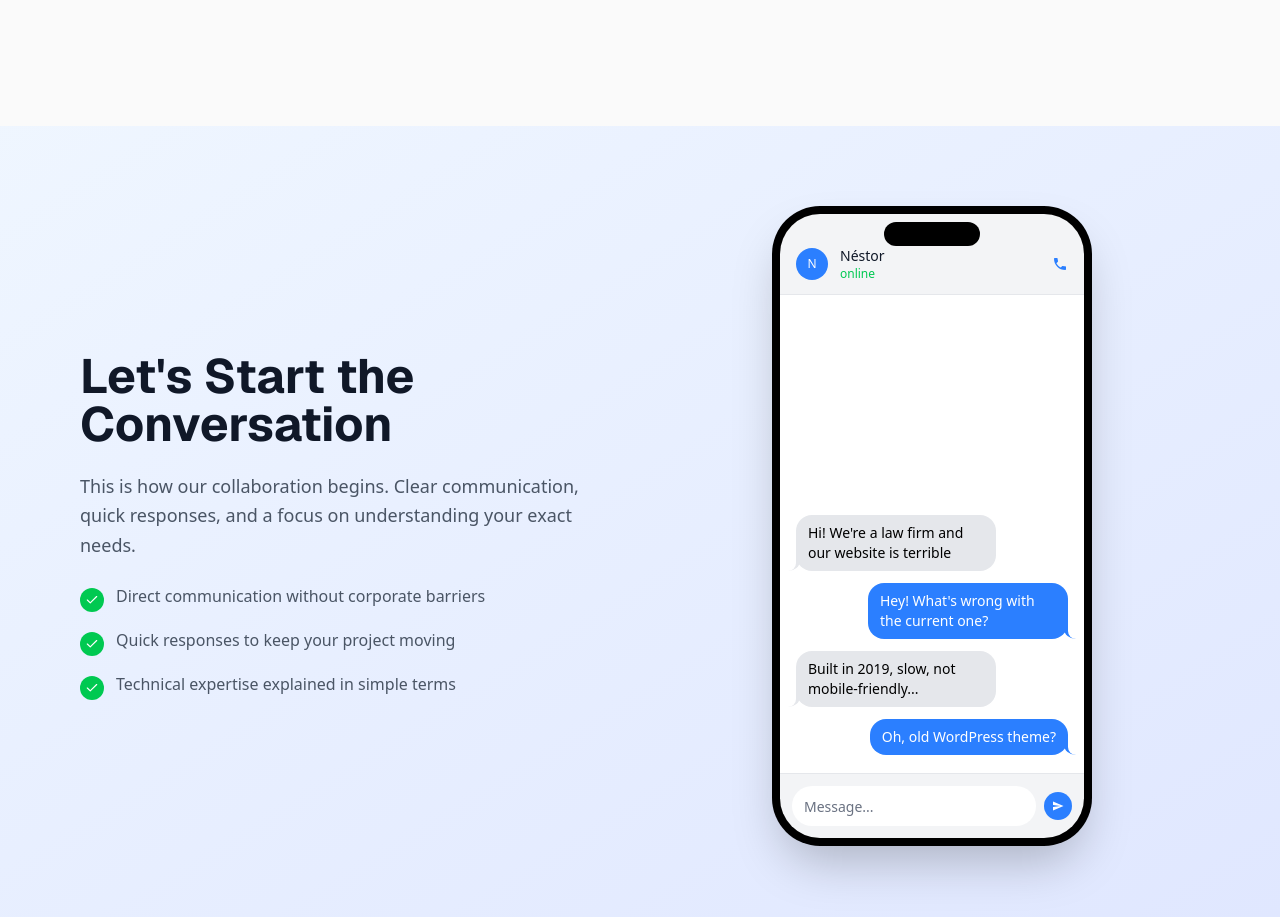
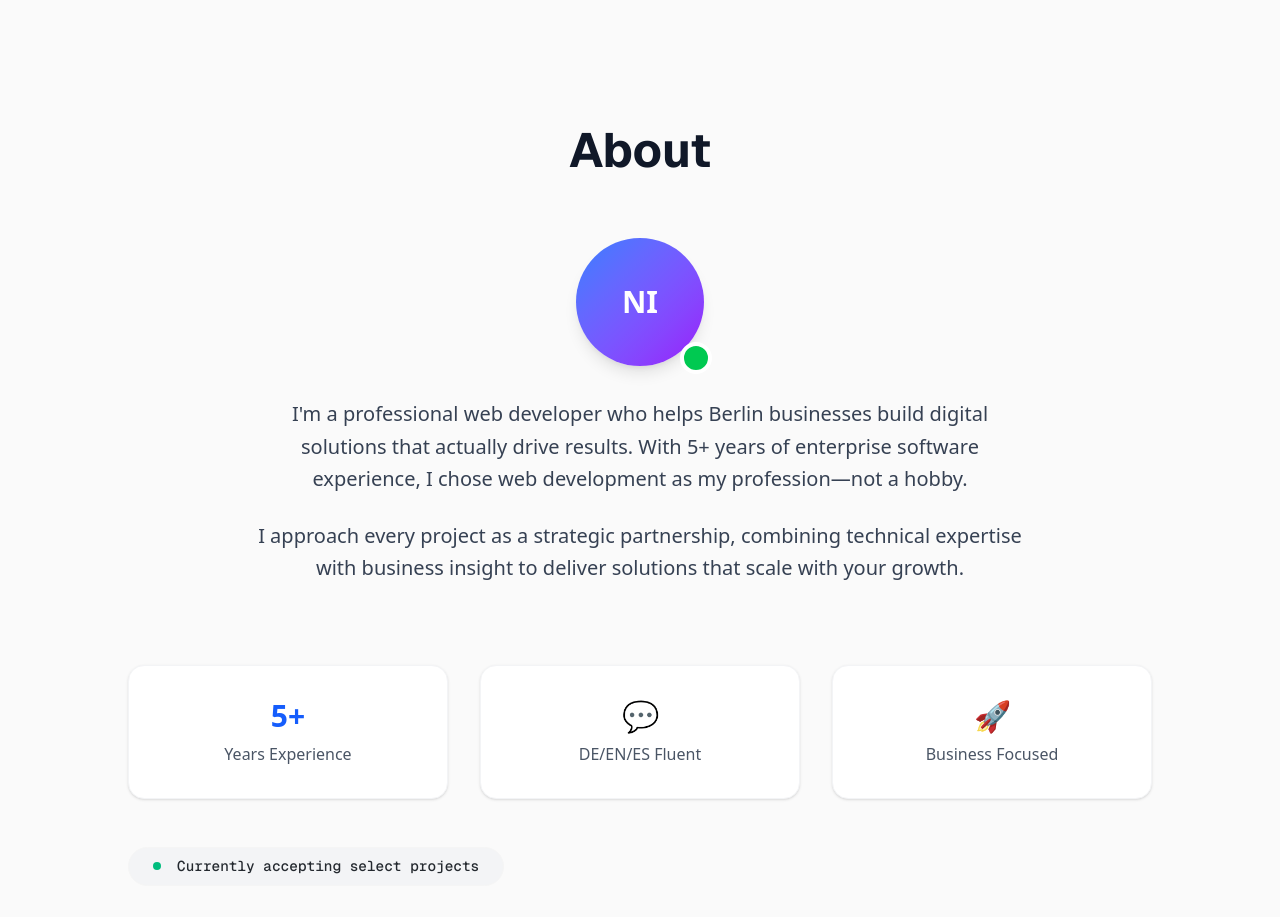
Before and after one commit to nestoririondo/portfolio-v3, a Next.js app: page / in a window 1280 px wide. Shown: the part 1880-2797 px from the top of the page. Built offline with nearby package versions, Linux system fonts and the light colour scheme.

Commit message:
feat: enhance About section with improved descriptions and localization; update ChatDemo styling

```diff
--- a/components/layout/MainContent.tsx
+++ b/components/layout/MainContent.tsx
@@ -1,20 +1,15 @@
 "use client";
 
-import {
-  Hero,
-  Services,
-  About,
-  Contact,
-} from "@/components/sections";
+import { Hero, Services, About, Contact } from "@/components/sections";
 import { ChatDemo } from "@/components/sections/ChatDemo";
 
 export function MainContent() {
   return (
-    <div className="flex flex-col gap-[20rem]">
+    <div className="flex flex-col gap-80">
       <Hero />
       <Services />
+      <About />
       <ChatDemo />
-      <About />
       <Contact />
     </div>
   );
--- a/components/sections/About.tsx
+++ b/components/sections/About.tsx
@@ -2,7 +2,6 @@
 
 import { useLanguage } from "@/lib/contexts/LanguageContext";
 import { motion } from "framer-motion";
-import { SKILLS } from "@/lib/constants/skills";
 import Example from "../ui/Status";
 
 export function About() {
@@ -24,50 +23,51 @@ export function About() {
         </motion.div>
 
         <motion.div
-          className="grid grid-cols-1 lg:grid-cols-2 gap-12 items-center"
+          className="max-w-5xl mx-auto"
           initial={{ opacity: 0, y: 50 }}
           whileInView={{ opacity: 1, y: 0 }}
           viewport={{ once: true }}
           transition={{ duration: 0.6, delay: 0.2 }}
         >
-          <div className="order-2 lg:order-1">
-            <div className="flex flex-col items-center lg:items-start space-y-6">
-              <div className="relative">
-                <div className="w-32 h-32 bg-gradient-to-br from-blue-500 to-purple-600 rounded-2xl flex items-center justify-center text-white text-4xl font-bold shadow-lg">
-                  NI
-                </div>
+          {/* Hero Section */}
+          <div className="text-center mb-20">
+            <div className="inline-block relative mb-8">
+              <div className="w-32 h-32 bg-linear-to-br from-blue-500 to-purple-600 rounded-full flex items-center justify-center text-white text-3xl font-bold shadow-lg mx-auto">
+                NI
               </div>
-              <div className="text-center lg:text-left">
-                <div className="font-mono text-sm text-gray-600 dark:text-gray-400 uppercase tracking-wider">
-                  {t("about.profile.role")}
-                  <br />
-                  {t("about.profile.location")}
-                </div>
-              </div>
+              <div className="absolute -bottom-2 -right-2 w-8 h-8 bg-green-500 rounded-full border-4 border-white dark:border-gray-900"></div>
+            </div>
+
+            <div className="max-w-3xl mx-auto space-y-6">
+              <p className="text-xl text-gray-700 dark:text-gray-300 leading-relaxed">
+                {t("about.description1")}
+              </p>
+              <p className="text-xl text-gray-700 dark:text-gray-300 leading-relaxed">
+                {t("about.description2")}
+              </p>
             </div>
           </div>
 
-          <div className="order-1 lg:order-2 space-y-8">
-            <p className="text-lg text-gray-600 dark:text-gray-400 leading-relaxed">
-              {t("about.description1")}
-            </p>
-
-            <div className="space-y-4">
-              <h3 className="text-lg font-semibold text-gray-900 dark:text-white">
-                Skills & Technologies
-              </h3>
-              <div className="flex flex-wrap gap-3">
-                {SKILLS.map((skill, index) => (
-                  <span
-                    key={index}
-                    className="px-3 py-2 bg-blue-100 dark:bg-blue-900/20 text-blue-700 dark:text-blue-400 font-medium text-sm rounded-lg hover:bg-blue-200 dark:hover:bg-blue-900/40 transition-colors duration-200"
-                  >
-                    {skill}
-                  </span>
-                ))}
-              </div>
+          {/* Stats Cards */}
+          <div className="grid grid-cols-1 md:grid-cols-3 gap-8 mb-12">
+            <div className="bg-white dark:bg-gray-800 p-8 rounded-2xl shadow-sm border border-gray-100 dark:border-gray-700 text-center">
+              <div className="text-3xl font-bold text-blue-600 dark:text-blue-400 mb-2">5+</div>
+              <div className="text-gray-600 dark:text-gray-400 font-medium">Years Experience</div>
             </div>
 
+            <div className="bg-white dark:bg-gray-800 p-8 rounded-2xl shadow-sm border border-gray-100 dark:border-gray-700 text-center">
+              <div className="text-3xl font-bold text-blue-600 dark:text-blue-400 mb-2">💬</div>
+              <div className="text-gray-600 dark:text-gray-400 font-medium">DE/EN/ES Fluent</div>
+            </div>
+
+            <div className="bg-white dark:bg-gray-800 p-8 rounded-2xl shadow-sm border border-gray-100 dark:border-gray-700 text-center">
+              <div className="text-3xl font-bold text-blue-600 dark:text-blue-400 mb-2">🚀</div>
+              <div className="text-gray-600 dark:text-gray-400 font-medium">Business Focused</div>
+            </div>
+          </div>
+
+          {/* Status */}
+          <div className="text-center">
             <Example>{t("about.status")}</Example>
           </div>
         </motion.div>
--- a/components/sections/ChatDemo.tsx
+++ b/components/sections/ChatDemo.tsx
@@ -8,7 +8,7 @@ export function ChatDemo() {
   const { t } = useLanguage();
 
   return (
-    <section className="py-20 bg-gradient-to-br from-blue-50 to-indigo-100 dark:from-gray-900 dark:to-gray-800">
+    <section className="py-20">
       <div className="max-w-6xl mx-auto px-4">
         <div className="grid grid-cols-1 lg:grid-cols-2 gap-12 items-center">
           {/* Left side - Text content */}
--- a/components/ui/ChatBubble.tsx
+++ b/components/ui/ChatBubble.tsx
@@ -136,7 +136,7 @@ export function ChatBubble() {
                     <motion.li
                       key={i}
                       className={`
-                        relative max-w-[200px] mb-3 px-3 py-2 leading-5 break-words rounded-2xl text-sm
+                        relative max-w-[200px] mb-3 px-3 py-2 leading-5 overflow-wrap-break-word rounded-2xl text-sm
                         ${message.sent
                           ? "ml-auto bg-blue-500 text-white"
                           : `mr-auto ${theme === 'dark' ? 'bg-gray-700 text-white' : 'bg-gray-200 text-black'}`
--- a/lib/locales/de.ts
+++ b/lib/locales/de.ts
@@ -44,8 +44,10 @@ export const de = {
   // About
   "about.title": "Über mich",
   "about.description1":
-    "Ich bin Softwareentwickler in der Automatisierungsbranche, wo ich technische Teams bei der Entwicklung komplexer Systeme leite. Ich übernehme ausgewählte Webentwicklungsprojekte, weil ich praktisches Programmieren und kreative Problemlösungen genieße.",
-  "about.profile.role": "Softwareentwickler",
+    "Ich bin ein professioneller Webentwickler, der Berliner Unternehmen dabei hilft, digitale Lösungen zu entwickeln, die tatsächlich Ergebnisse erzielen. Mit 5+ Jahren Erfahrung in Unternehmenssoftware habe ich Webentwicklung als meinen Beruf gewählt—nicht als Hobby.",
+  "about.description2":
+    "Ich betrachte jedes Projekt als strategische Partnerschaft und kombiniere technische Expertise mit Geschäftsverständnis, um Lösungen zu liefern, die mit Ihrem Wachstum skalieren.",
+  "about.profile.role": "Professioneller Softwareentwickler",
   "about.profile.location": "Berlin, Deutschland",
   "about.status": "Derzeit nehme ich ausgewählte Projekte an",
 
--- a/lib/locales/en.ts
+++ b/lib/locales/en.ts
@@ -44,8 +44,10 @@ export const en = {
   // About
   "about.title": "About",
   "about.description1":
-    "I'm a software developer working in the automation industry, where I lead technical teams building complex systems. I take on select web development projects because I enjoy hands-on coding and creative problem-solving.",
-  "about.profile.role": "Software Developer",
+    "I'm a professional web developer who helps Berlin businesses build digital solutions that actually drive results. With 5+ years of enterprise software experience, I chose web development as my profession—not a hobby.",
+  "about.description2":
+    "I approach every project as a strategic partnership, combining technical expertise with business insight to deliver solutions that scale with your growth.",
+  "about.profile.role": "Professional Software Developer",
   "about.profile.location": "Berlin, Germany",
   "about.status": "Currently accepting select projects",
 
--- a/lib/locales/es.ts
+++ b/lib/locales/es.ts
@@ -45,8 +45,10 @@ export const es = {
   // About
   "about.title": "Sobre mí",
   "about.description1":
-    "Soy un desarrollador de software que trabaja en la industria de automatización, donde lidero equipos técnicos construyendo sistemas complejos. Tomo proyectos selectos de desarrollo web porque disfruto la programación práctica y la resolución creativa de problemas.",
-  "about.profile.role": "Desarrollador de Software",
+    "Soy un desarrollador web profesional que ayuda a empresas berlinesas a construir soluciones digitales que realmente generan resultados. Con 5+ años de experiencia en software empresarial, elegí el desarrollo web como mi profesión—no como hobby.",
+  "about.description2":
+    "Abordo cada proyecto como una asociación estratégica, combinando experiencia técnica con perspicacia empresarial para entregar soluciones que escalan con tu crecimiento.",
+  "about.profile.role": "Desarrollador de Software Profesional",
   "about.profile.location": "Berlín, Alemania",
   "about.status": "Actualmente acepto proyectos selectos",
 
```
